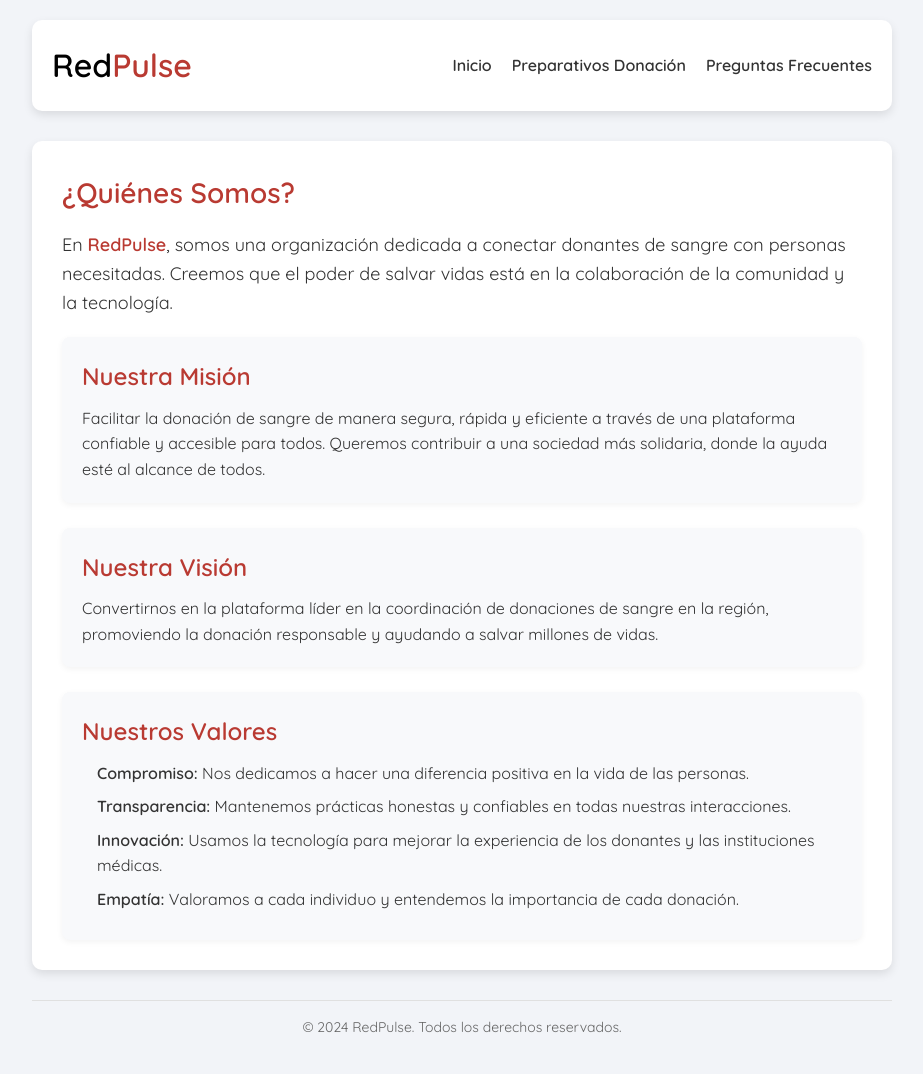
After one commit to SebastianT454/RedPulse, a Flask app: page /nosotros in a window 1280 px wide. The commit adds this page. Shown: the whole page, without its empty margins (178-1101 px from the left). Run offline with Flask 3, Linux system fonts and the light colour scheme.

Commit message:
Notis, Nosotros, Preparativos Donacion

```diff
--- a/src/app.py
+++ b/src/app.py
@@ -12,6 +12,9 @@ from controladores.aunteticacion_controlador import *
 
 # Controlador de puntos
 from controladores.puntos_controlador import *
+
+# Controlador de solicitudes pendientes
+from controladores.solicitudes_pendientes_controlador import *
 
 # Base de datos
 from servicios.BaseDeDatos.usuario_bd_servicio import *
@@ -64,6 +67,14 @@ def home():
     else:
         # Se renderiza el home para cada uno.
         return render_template('home.html', user_data=user_data)
+
+@app.route('/nosotros')
+def nosotros():
+    return render_template('nosotros.html')
+
+@app.route('/informacion_preparativos')
+def informacion_preparativos():
+    return render_template('informacion_preparativos.html')
 
 @app.route('/logout')
 def logout():
@@ -165,11 +176,10 @@ def solicitudes_pendientes():
         data = request.get_json()
         solicitud_id = data.get('id')
         accion = data.get('accion')
+        tipo_sangre_solicitud = data.get('tipo_sangre')
 
         actualizarEstadoRegistro(solicitud_id, accion)
-        usuario_solicitud = obtenerUsuarioPorRegistro(solicitud_id)
-        correo_usuario = obtenerCorreoUsuario(usuario_solicitud[0], usuario_solicitud[1])
-        email.solicitud_notificacion(correo_usuario, accion)
+        verificarNivelesDeSangre(solicitud_id, accion, tipo_sangre_solicitud)
 
     return render_template('solicitudes_pendientes.html', solicitudes_pendientes=json.dumps(solicitudes))
 
@@ -183,8 +193,8 @@ def estadisticas():
         return redirect(url_for('home'))
 
     # Obtener datos de las estadisticas
-    donaciones_por_mes = obtener_donaciones_por_mes()
-    sangre_por_tipo = obtener_cantidad_sangre_por_tipo()
+    donaciones_por_mes = obtenerDonacionesPorMes()
+    sangre_por_tipo = obtenerCantidadDeSangrePorTipo()
 
     return render_template('estadisticas.html',
                            donaciones_por_mes=json.dumps(donaciones_por_mes),
@@ -323,6 +333,8 @@ def registro():
 
     return render_template('registro.html')
 
+# Apartados de solicitar y reestablecer contraseña
+
 @app.route('/solicitar_recuperacion', methods=['GET', 'POST'])
 def solicitar_recuperacion():
     # Verificar si ya hay datos de usuario en la sesión
--- a/src/secret_config.py
+++ b/src/secret_config.py
@@ -11,13 +11,12 @@ NOTICONTRA = "redpulse.123"
 NOTI_APPCONTRA = "qeip heka pcay mahv"
 
 # Secret key para el apartado web (Flask)
-
 SECRET_KEY_FLASK = "j98h3y2qweRTY8uiopASDFGHJKLZXCVBNM,./1234567890-=`~!@#$%^&*()_+[]{}|;:?><"
 
 # Key para la conexion con MetaAI # https://groq.com/groqcloud/
 CHAT_BOT_KEY = "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"
 
-# Key para la conexion con ChatGpt
+# Key para la conexion con ChatGpt - Expired
 OLD_CHAT_BOT_KEY = "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"
 
 # Correo por defecto del administrador
--- /dev/null
+++ b/static/css/stylesNosotros.css
@@ -0,0 +1,130 @@
+@import url('https://fonts.googleapis.com/css2?family=Quicksand:wght@400;600&display=swap');
+
+* {
+    box-sizing: border-box;
+    margin: 0;
+    padding: 0;
+}
+
+body {
+    font-family: 'Quicksand', sans-serif;
+    background-color: #f2f4f8;
+    color: #333;
+    line-height: 1.6;
+}
+
+.container {
+    max-width: 900px;
+    margin: auto;
+    padding: 20px;
+}
+
+.header {
+    display: flex;
+    justify-content: space-between;
+    align-items: center;
+    background-color: #ffffff;
+    padding: 20px;
+    border-radius: 10px;
+    box-shadow: 0 4px 10px rgba(0, 0, 0, 0.1);
+    margin-bottom: 30px;
+}
+
+.header h1 {
+    font-size: 32px;
+    font-weight: 600;
+}
+
+.header .red {
+    color: #000000;
+}
+
+.header .pulse {
+    color: #B93A32;
+}
+
+.header nav ul {
+    list-style: none;
+    display: flex;
+    gap: 20px;
+}
+
+.header nav a {
+    text-decoration: none;
+    color: #333;
+    font-weight: bold;
+    transition: color 0.3s;
+}
+
+.header nav a:hover {
+    color: #B93A32;
+}
+
+.main-content {
+    background-color: #ffffff;
+    padding: 30px;
+    border-radius: 10px;
+    box-shadow: 0 4px 10px rgba(0, 0, 0, 0.1);
+    margin-bottom: 30px;
+}
+
+.about-section h2 {
+    font-size: 28px;
+    color: #B93A32;
+    margin-bottom: 15px;
+}
+
+.about-section p {
+    font-size: 18px;
+    margin-bottom: 20px;
+}
+
+.highlight {
+    color: #B93A32;
+    font-weight: bold;
+}
+
+.mission-vision-values {
+    display: grid;
+    grid-template-columns: 1fr;
+    gap: 25px;
+}
+
+.mission, .vision, .values {
+    background-color: #f8f9fb;
+    padding: 20px;
+    border-radius: 8px;
+    box-shadow: 0 2px 6px rgba(0, 0, 0, 0.05);
+}
+
+.mission h3, .vision h3, .values h3 {
+    color: #B93A32;
+    font-size: 24px;
+    margin-bottom: 10px;
+}
+
+.values ul {
+    list-style: none;
+    padding-left: 15px;
+}
+
+.values li {
+    font-size: 16px;
+    margin-bottom: 8px;
+}
+
+.values li strong {
+    color: #333;
+}
+
+.footer {
+    text-align: center;
+    font-size: 14px;
+    color: #666;
+    padding: 15px 0;
+    border-top: 1px solid #e0e0e0;
+}
+
+.no-underline {
+    text-decoration: none;
+}
--- a/templates/home.html
+++ b/templates/home.html
@@ -12,7 +12,8 @@
     <div class="navbar">
         <div class="logo"><span class="red">Red</span><span class="pulse">Pulse</span></div>
         <ul>
-            <li><a href="#">Nosotros</a></li>
+            <li><a href="{{ url_for('nosotros') }}">Nosotros</a></li>
+            <li><a href="{{ url_for('informacion_preparativos') }}">Preparativos Donación</a></li>
             {% if user_data %}
             <li><a href="{{ url_for('solicitud_donacion') }}">Solicitar Sangre</a></li>
             {% endif %}
--- /dev/null
+++ b/templates/nosotros.html
@@ -0,0 +1,61 @@
+<!DOCTYPE html>
+<html lang="es">
+<head>
+    <meta charset="UTF-8">
+    <meta name="viewport" content="width=device-width, initial-scale=1.0">
+    <title>Nosotros - RedPulse</title>
+    <link rel="stylesheet" href="/css/stylesNosotros.css">
+</head>
+<body>
+    <div class="container">
+        <!-- Header -->
+        <header class="header">
+            <a href="home.html" class="no-underline">
+                <h1><span class="red">Red</span><span class="pulse">Pulse</span></h1>
+            </a>
+            <nav>
+                <ul>
+                    <li><a href="{{ url_for('home') }}">Inicio</a></li>
+                    <li><a href="{{ url_for('informacion_preparativos') }}">Preparativos Donación</a></li>
+                    <li><a href="{{ url_for('chatbot') }}">Preguntas Frecuentes</a></li>
+                </ul>
+            </nav>
+        </header>
+
+        <!-- Main Content -->
+        <main class="main-content">
+            <section class="about-section">
+                <h2>¿Quiénes Somos?</h2>
+                <p>En <span class="highlight">RedPulse</span>, somos una organización dedicada a conectar donantes de sangre con personas necesitadas. Creemos que el poder de salvar vidas está en la colaboración de la comunidad y la tecnología.</p>
+            </section>
+
+            <section class="mission-vision-values">
+                <div class="mission">
+                    <h3>Nuestra Misión</h3>
+                    <p>Facilitar la donación de sangre de manera segura, rápida y eficiente a través de una plataforma confiable y accesible para todos. Queremos contribuir a una sociedad más solidaria, donde la ayuda esté al alcance de todos.</p>
+                </div>
+
+                <div class="vision">
+                    <h3>Nuestra Visión</h3>
+                    <p>Convertirnos en la plataforma líder en la coordinación de donaciones de sangre en la región, promoviendo la donación responsable y ayudando a salvar millones de vidas.</p>
+                </div>
+
+                <div class="values">
+                    <h3>Nuestros Valores</h3>
+                    <ul>
+                        <li><strong>Compromiso:</strong> Nos dedicamos a hacer una diferencia positiva en la vida de las personas.</li>
+                        <li><strong>Transparencia:</strong> Mantenemos prácticas honestas y confiables en todas nuestras interacciones.</li>
+                        <li><strong>Innovación:</strong> Usamos la tecnología para mejorar la experiencia de los donantes y las instituciones médicas.</li>
+                        <li><strong>Empatía:</strong> Valoramos a cada individuo y entendemos la importancia de cada donación.</li>
+                    </ul>
+                </div>
+            </section>
+        </main>
+
+        <!-- Footer -->
+        <footer class="footer">
+            <p>&copy; 2024 RedPulse. Todos los derechos reservados.</p>
+        </footer>
+    </div>
+</body>
+</html>
```
Also changed, not shown: src/controladores/solicitudes_pendientes_controlador.py (added, +28 -0 lines), src/servicios/BaseDeDatos/registro_bd_servicio.py (+24 -4 lines), src/servicios/BaseDeDatos/usuario_bd_servicio.py (+23 -0 lines), src/servicios/notificaciones_servicio.py (+9 -7 lines), static/css/stylesinformacionPreparativos.css (added, +130 -0 lines), templates/informacion_preparativos.html (added, +73 -0 lines), templates/solicitudes_pendientes.html (+4 -4 lines).
